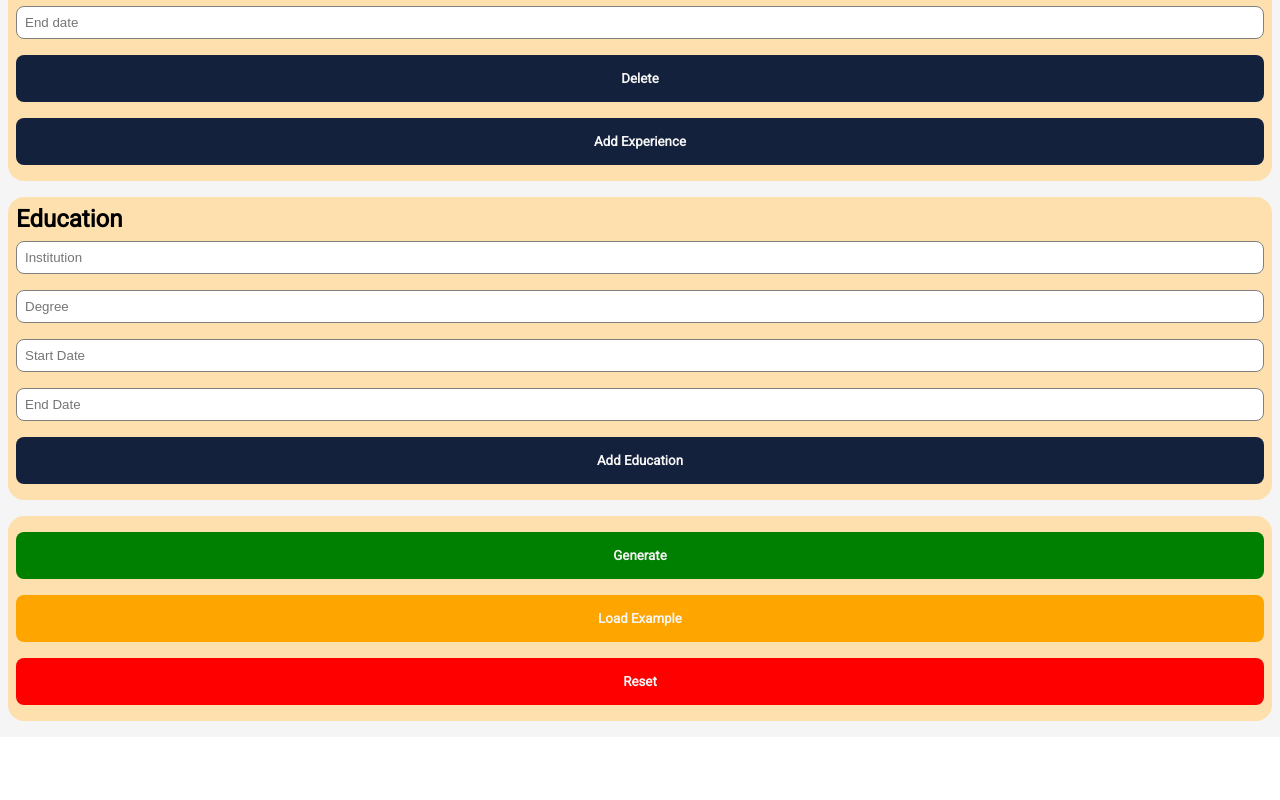
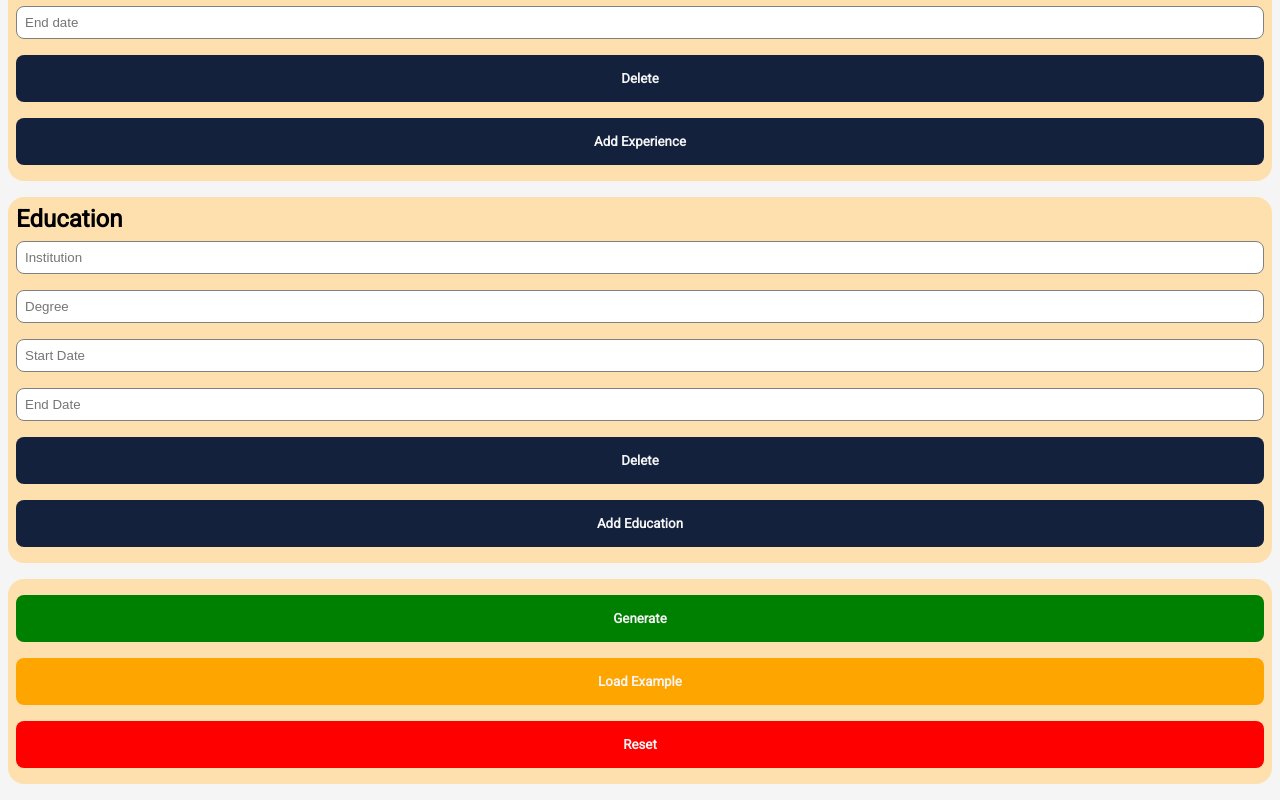
Before and after one commit to Atlas-1510/cv-project, a React (Create React App) app: page / in a window 1280 px wide. Shown: the part 730-1530 px from the top of the page. Before the commit the page ends 1467 px from the top, so only its background shows below. Built offline with nearby package versions, Linux system fonts and the light colour scheme.

Commit message:
Add ability to delete education entries

```diff
--- a/src/App.js
+++ b/src/App.js
@@ -5,7 +5,7 @@ import Body from "./components/Body";
 import Form from "./components/Form";
 import PersonalInformation from "./components/PersonalInformation";
 import Experiences from "./components/Experiences/Experiences";
-import Education from "./components/Education";
+import Educations from "./components/Education/Educations";
 import Section from "./components/utilities/Section";
 import Button from "./components/utilities/Button/Button";
 
@@ -104,6 +104,19 @@ export default class App extends Component {
     });
   };
 
+  addEducation = () => {
+    const newEducation = {
+      id: uuidv4(),
+      institution: "",
+      degree: "",
+      start: "",
+      end: "",
+    };
+    this.setState({
+      education: [...this.state.experience, newEducation],
+    });
+  };
+
   deleteEntry = (id, stateSection) => {
     this.setState({
       [stateSection]: this.state[stateSection].filter(
@@ -142,16 +155,19 @@ export default class App extends Component {
               />
             </Section>
             <Section appStyles={appStyles} title="Education">
-              <Education
+              <Educations
+                educations={this.state.education}
                 appStyles={appStyles}
                 onChange={this.onChange}
                 stateSection="education"
-                id={this.state.education[0].id}
+                deleteEntry={this.deleteEntry}
               />
               <Button
                 color={appStyles.headerColor}
                 fontColor={appStyles.backgroundColor}
                 label="Add Education"
+                onClick={() => this.addEducation()}
+                type="button"
               />
             </Section>
             <Section appStyles={appStyles} title="">
--- a/src/components/Education.js
+++ b/src/components/Education/Education.js
@@ -1,6 +1,6 @@
 import React, { Component } from "react";
-import { Input } from "./utilities/Input";
-import Button from "./utilities/Button/Button";
+import { Input } from "../utilities/Input";
+import Button from "../utilities/Button/Button";
 
 export class Education extends Component {
   render() {
--- /dev/null
+++ b/src/components/Education/Educations.js
@@ -0,0 +1,29 @@
+import React, { Component } from "react";
+import Education from "./Education";
+import Button from "../utilities/Button/Button";
+
+export class Educations extends Component {
+  render() {
+    return this.props.educations.map((education) => (
+      <div key={education.id}>
+        <Education
+          appStyles={this.props.appStyles}
+          onChange={this.props.onChange}
+          stateSection="education"
+          id={education.id}
+        />
+        <Button
+          color={this.props.appStyles.headerColor}
+          fontColor={this.props.appStyles.backgroundColor}
+          label="Delete"
+          onClick={() => {
+            this.props.deleteEntry(education.id, "education");
+          }}
+          type="button"
+        ></Button>
+      </div>
+    ));
+  }
+}
+
+export default Educations;
```
